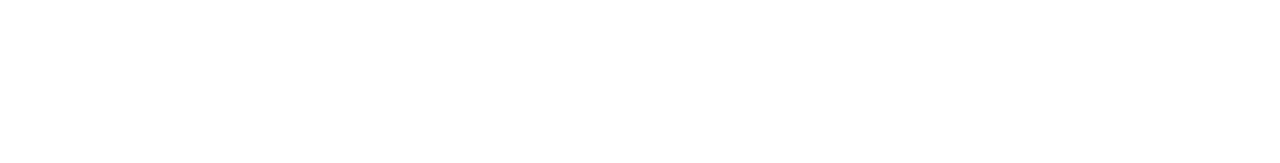
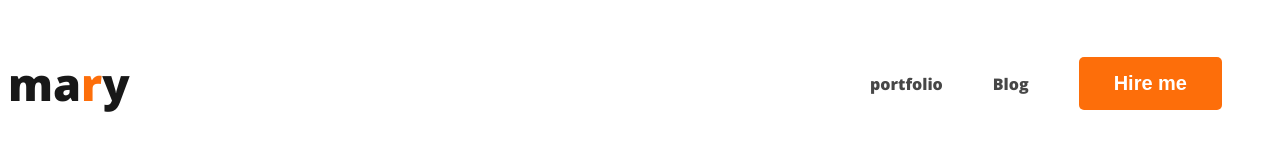
Before and after one commit to Rahi94/web-developer-portfolio, a plain HTML site: page index.html in a window 1280 px wide. Drawn offline with nearby package versions, Linux system fonts and the light colour scheme.

Commit message:
added nav

```diff
--- a/index.html
+++ b/index.html
@@ -4,10 +4,21 @@
     <meta charset="UTF-8">
     <meta name="viewport" content="width=device-width, initial-scale=1.0">
     <title>web-developer-portfolio</title>
+    <link rel="preconnect" href="https://fonts.googleapis.com">
+<link rel="preconnect" href="https://fonts.gstatic.com" crossorigin>
+<link href="https://fonts.googleapis.com/css2?family=Open+Sans:wght@800&display=swap" rel="stylesheet">
+    <link rel="stylesheet" href="styles/portfolio.css">
 </head>
 <body>
     <header>
-
+        <nav>
+            <h3 class="nav-title">ma<span class="text-primary">r</span>y</h3>
+            <ul>
+                <li><a href="">portfolio</a></li>
+                    <li> <a href="">Blog</a></li>
+                    <li><button class="btn-primary">Hire me</button></li>
+            </ul>
+        </nav>
     </header>
 
     <main>
--- /dev/null
+++ b/styles/portfolio.css
@@ -0,0 +1,45 @@
+body {
+    font-family: 'Open Sans', sans-serif;
+}
+
+.text-primary {
+    color: #FD6E0A;
+}
+
+.btn-primary {
+    border-radius: 5px;
+    background: #FD6E0A;
+    border: 0;
+    color: white;
+    font-size: 20px;
+    font-weight: 700;
+    padding: 15px 35px;
+}
+/* nav related styles */
+
+nav {
+    display: flex;
+    align-items: center;
+    justify-content: space-between;
+}
+
+.nav-title {
+    color: #181818;
+    font-size: 45px;
+    font-weight: 800;
+}
+
+nav>ul {
+    display: flex;
+    align-items: center;
+}
+
+nav li {
+    list-style: none;
+    margin-right: 50px;
+}
+
+nav a {
+    text-decoration: none;
+    color: #474747;
+}
```
